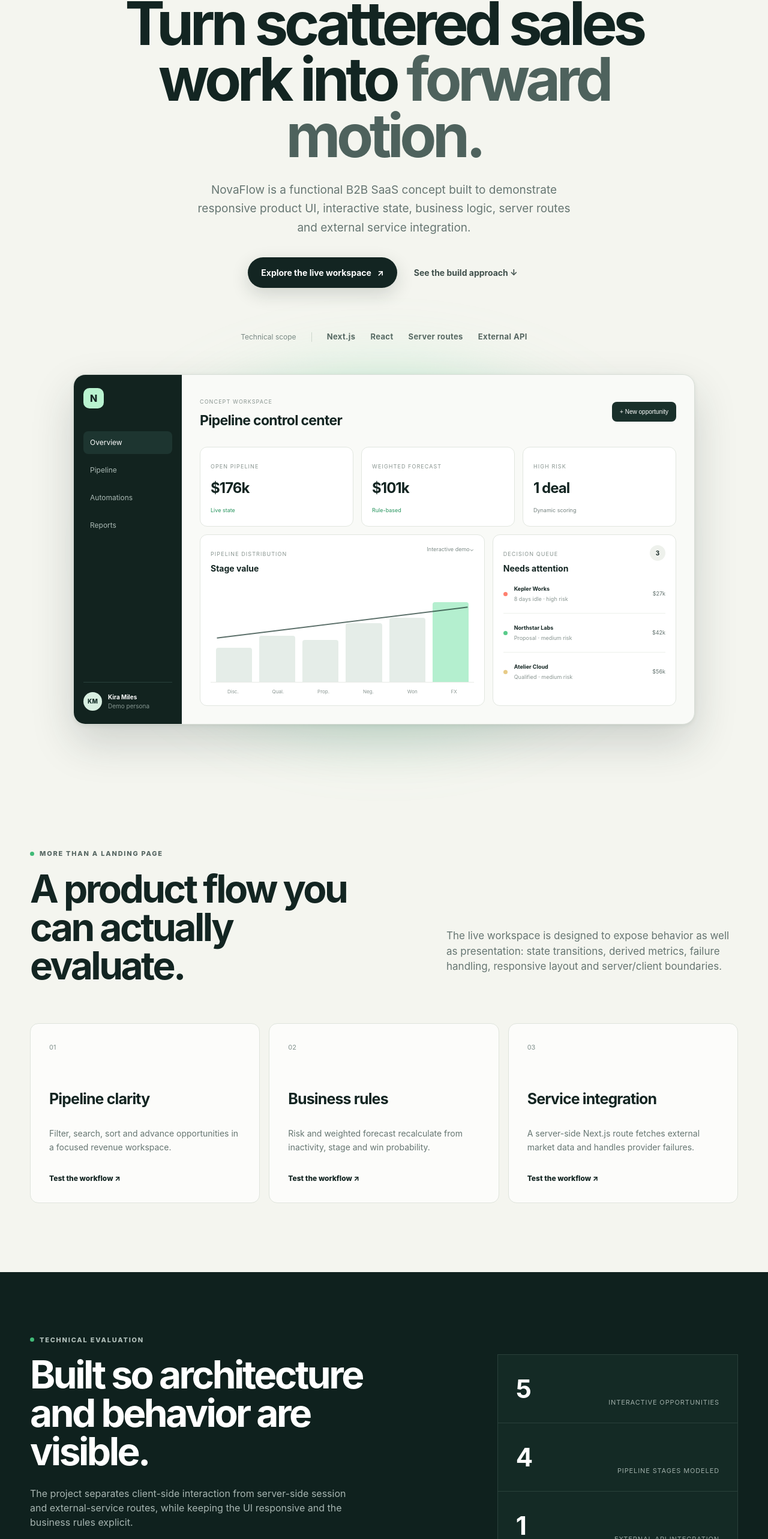
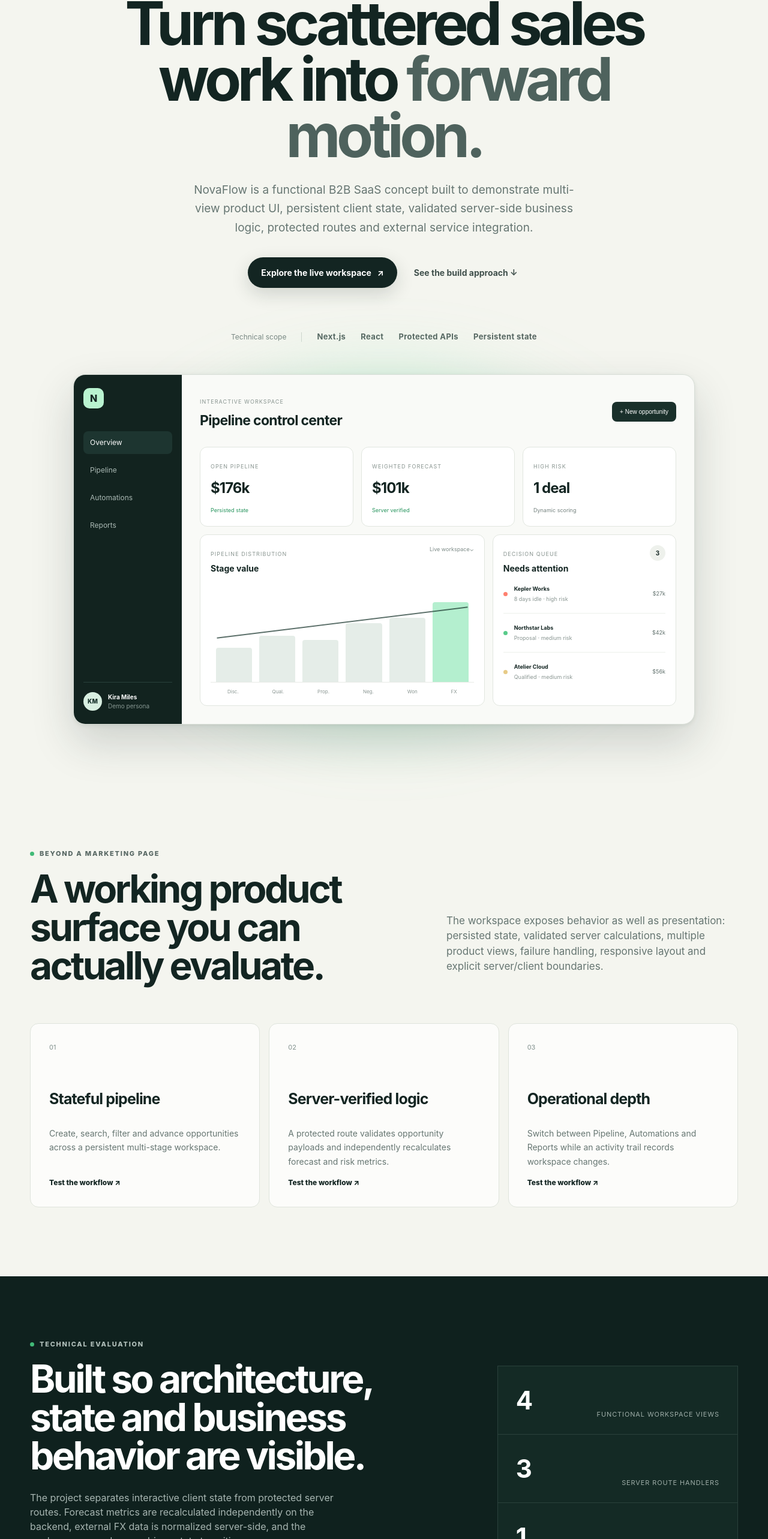
Before and after one commit to hodlercesar/kaviro-novaflow-demo, a Next.js app: page / in a window 1280 px wide. Shown: the part 227-2793 px from the top of the page at 60% size. Built offline with nearby package versions, Linux system fonts and the light colour scheme.

Commit message:
content: position NovaFlow as a deeper technical product demo

```diff
--- a/app/page.js
+++ b/app/page.js
@@ -1,14 +1,14 @@
 const Arrow = () => <span aria-hidden="true">↗</span>;
 
 const features = [
-  ['01', 'Pipeline clarity', 'Filter, search, sort and advance opportunities in a focused revenue workspace.'],
-  ['02', 'Business rules', 'Risk and weighted forecast recalculate from inactivity, stage and win probability.'],
-  ['03', 'Service integration', 'A server-side Next.js route fetches external market data and handles provider failures.']
+  ['01', 'Stateful pipeline', 'Create, search, filter and advance opportunities across a persistent multi-stage workspace.'],
+  ['02', 'Server-verified logic', 'A protected route validates opportunity payloads and independently recalculates forecast and risk metrics.'],
+  ['03', 'Operational depth', 'Switch between Pipeline, Automations and Reports while an activity trail records workspace changes.']
 ];
 
 const metrics = [
-  ['5', 'interactive opportunities'],
-  ['4', 'pipeline stages modeled'],
+  ['4', 'functional workspace views'],
+  ['3', 'server route handlers'],
   ['1', 'external API integration']
 ];
 
@@ -26,9 +26,9 @@
       <section className="hero shell" id="top">
         <div className="eyebrow"><span></span> KAVIRO concept application · SaaS operations</div>
         <h1>Turn scattered sales work into <em>forward motion.</em></h1>
-        <p className="heroCopy">NovaFlow is a functional B2B SaaS concept built to demonstrate responsive product UI, interactive state, business logic, server routes and external service integration.</p>
+        <p className="heroCopy">NovaFlow is a functional B2B SaaS concept built to demonstrate multi-view product UI, persistent client state, validated server-side business logic, protected routes and external service integration.</p>
         <div className="heroActions"><a className="btn primary" href="/demo">Explore the live workspace <Arrow /></a><a className="btn text" href="#product">See the build approach ↓</a></div>
-        <div className="trustRow"><span>Technical scope</span><div></div><strong>Next.js</strong><strong>React</strong><strong>Server routes</strong><strong>External API</strong></div>
+        <div className="trustRow"><span>Technical scope</span><div></div><strong>Next.js</strong><strong>React</strong><strong>Protected APIs</strong><strong>Persistent state</strong></div>
 
         <div className="dashboardWrap" aria-label="NovaFlow product preview">
           <div className="dashboardGlow"></div>
@@ -39,14 +39,14 @@
               <div className="dashProfile"><span>KM</span><div><b>Kira Miles</b><small>Demo persona</small></div></div>
             </aside>
             <div className="dashMain">
-              <div className="dashTop"><div><small>CONCEPT WORKSPACE</small><h3>Pipeline control center</h3></div><button>+ New opportunity</button></div>
+              <div className="dashTop"><div><small>INTERACTIVE WORKSPACE</small><h3>Pipeline control center</h3></div><button>+ New opportunity</button></div>
               <div className="statGrid">
-                <article><small>OPEN PIPELINE</small><b>$176k</b><span className="up">Live state</span></article>
-                <article><small>WEIGHTED FORECAST</small><b>$101k</b><span className="up">Rule-based</span></article>
+                <article><small>OPEN PIPELINE</small><b>$176k</b><span className="up">Persisted state</span></article>
+                <article><small>WEIGHTED FORECAST</small><b>$101k</b><span className="up">Server verified</span></article>
                 <article><small>HIGH RISK</small><b>1 deal</b><span>Dynamic scoring</span></article>
               </div>
               <div className="dashLower">
-                <article className="chartCard"><div className="cardHead"><div><small>PIPELINE DISTRIBUTION</small><h4>Stage value</h4></div><span>Interactive demo⌄</span></div><div className="chart"><span className="bar b1"></span><span className="bar b2"></span><span className="bar b3"></span><span className="bar b4"></span><span className="bar b5"></span><span className="bar b6"></span><i className="chartLine"></i></div><div className="months"><span>Disc.</span><span>Qual.</span><span>Prop.</span><span>Neg.</span><span>Won</span><span>FX</span></div></article>
+                <article className="chartCard"><div className="cardHead"><div><small>PIPELINE DISTRIBUTION</small><h4>Stage value</h4></div><span>Live workspace⌄</span></div><div className="chart"><span className="bar b1"></span><span className="bar b2"></span><span className="bar b3"></span><span className="bar b4"></span><span className="bar b5"></span><span className="bar b6"></span><i className="chartLine"></i></div><div className="months"><span>Disc.</span><span>Qual.</span><span>Prop.</span><span>Neg.</span><span>Won</span><span>FX</span></div></article>
                 <article className="activityCard"><div className="cardHead"><div><small>DECISION QUEUE</small><h4>Needs attention</h4></div><b>3</b></div><div className="activity"><span className="dot coral"></span><div><b>Kepler Works</b><small>8 days idle · high risk</small></div><em>$27k</em></div><div className="activity"><span className="dot mint"></span><div><b>Northstar Labs</b><small>Proposal · medium risk</small></div><em>$42k</em></div><div className="activity"><span className="dot sand"></span><div><b>Atelier Cloud</b><small>Qualified · medium risk</small></div><em>$56k</em></div></article>
               </div>
             </div>
@@ -55,15 +55,15 @@
       </section>
 
       <section className="section shell" id="product">
-        <div className="sectionHead"><div><div className="eyebrow"><span></span> More than a landing page</div><h2>A product flow you can actually evaluate.</h2></div><p>The live workspace is designed to expose behavior as well as presentation: state transitions, derived metrics, failure handling, responsive layout and server/client boundaries.</p></div>
+        <div className="sectionHead"><div><div className="eyebrow"><span></span> Beyond a marketing page</div><h2>A working product surface you can actually evaluate.</h2></div><p>The workspace exposes behavior as well as presentation: persisted state, validated server calculations, multiple product views, failure handling, responsive layout and explicit server/client boundaries.</p></div>
         <div className="featureGrid">{features.map(([n,t,d]) => <article key={n}><span>{n}</span><h3>{t}</h3><p>{d}</p><a href="/demo">Test the workflow <Arrow /></a></article>)}</div>
       </section>
 
-      <section className="darkSection" id="proof"><div className="shell proofGrid"><div><div className="eyebrow light"><span></span> Technical evaluation</div><h2>Built so architecture and behavior are visible.</h2><p>The project separates client-side interaction from server-side session and external-service routes, while keeping the UI responsive and the business rules explicit.</p><a className="btn lightBtn" href="/demo">Open application <Arrow /></a></div><div className="metrics">{metrics.map(([v,l]) => <article key={l}><b>{v}</b><span>{l}</span></article>)}</div></div></section>
+      <section className="darkSection" id="proof"><div className="shell proofGrid"><div><div className="eyebrow light"><span></span> Technical evaluation</div><h2>Built so architecture, state and business behavior are visible.</h2><p>The project separates interactive client state from protected server routes. Forecast metrics are recalculated independently on the backend, external FX data is normalized server-side, and the workspace records user-driven state transitions.</p><a className="btn lightBtn" href="/demo">Open application <Arrow /></a></div><div className="metrics">{metrics.map(([v,l]) => <article key={l}><b>{v}</b><span>{l}</span></article>)}</div></div></section>
 
-      <section className="section shell" id="process"><div className="processGrid"><div><div className="eyebrow"><span></span> Application flow</div><h2>From sign-in to decision.</h2></div><div className="steps"><article><span>1</span><div><h3>Enter the workspace</h3><p>Use the evaluation flow to access the product workspace and its protected server route.</p></div></article><article><span>2</span><div><h3>Change the pipeline</h3><p>Search, filter, sort and advance opportunities while derived metrics update immediately.</p></div></article><article><span>3</span><div><h3>Inspect integrations</h3><p>See external FX data loaded through the backend with a separate provider-error state.</p></div></article></div></div></section>
+      <section className="section shell" id="process"><div className="processGrid"><div><div className="eyebrow"><span></span> Application flow</div><h2>From sign-in to operational decision.</h2></div><div className="steps"><article><span>1</span><div><h3>Enter a protected workspace</h3><p>Authenticate through a server route and access application-only services through an HTTP-only session cookie.</p></div></article><article><span>2</span><div><h3>Change real workspace state</h3><p>Create and advance opportunities, switch product views and keep the evaluation state across reloads.</p></div></article><article><span>3</span><div><h3>Verify server boundaries</h3><p>See forecast data independently validated by the backend and external FX data loaded through a protected integration route.</p></div></article></div></div></section>
 
-      <section className="ctaSection shell" id="contact"><div className="ctaCard"><div className="eyebrow light"><span></span> Evaluate the build</div><h2>Open the application, not a mockup.</h2><p>NovaFlow remains a fictional concept project and contains no real customer data or fabricated client results.</p><a className="btn lightBtn" href="/demo">Launch live workspace <Arrow /></a><small>Concept application · Built by KAVIRO Studio</small></div></section>
+      <section className="ctaSection shell" id="contact"><div className="ctaCard"><div className="eyebrow light"><span></span> Evaluate the build</div><h2>Open the application, not a mockup.</h2><p>NovaFlow remains a fictional concept project and contains no real customer data, fabricated clients or invented production results.</p><a className="btn lightBtn" href="/demo">Launch live workspace <Arrow /></a><small>Concept application · Built by KAVIRO Studio</small></div></section>
 
       <footer className="shell footer"><a className="brand" href="#top"><span className="brandMark">N</span>NovaFlow</a><p>Conceptual SaaS application designed and built by KAVIRO Studio for technical evaluation.</p><span>© 2026 Concept project</span></footer>
     </main>
```
